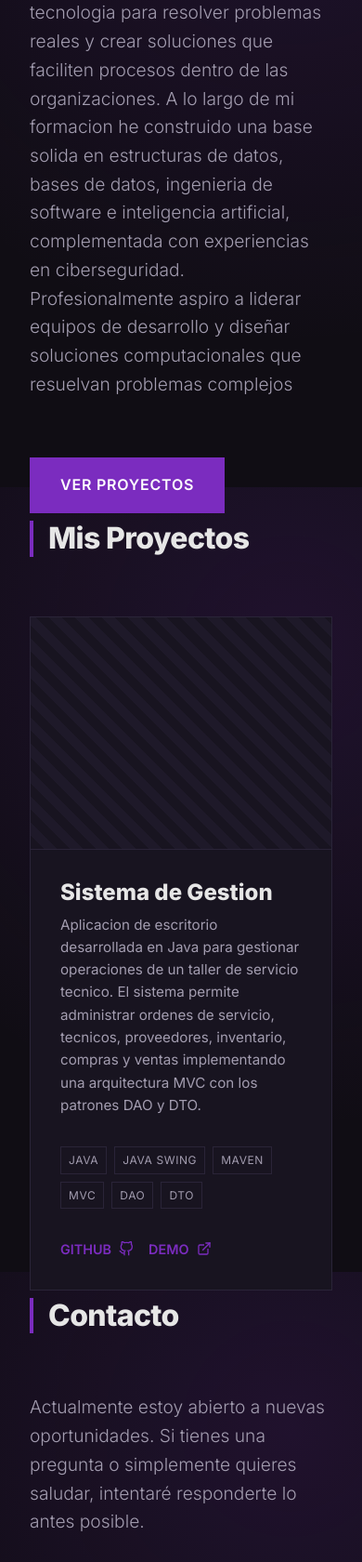
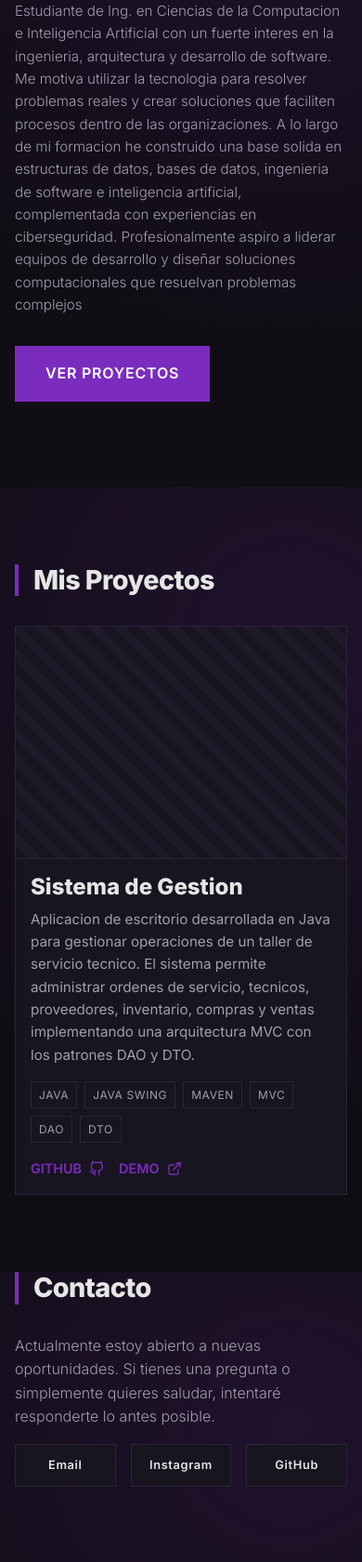
Before and after one commit to milxooo/mi-portafolio, a plain HTML site: page index.html in a window 390 px wide. Shown: the part 320-2000 px from the top of the page at 93% size. Drawn offline with Linux system fonts and the light colour scheme.

Commit message:
Implementacion de un layout mas amigable para dispositivos celulares

```diff
--- a/index.html
+++ b/index.html
@@ -30,8 +30,8 @@
 
             --spacing-sm: 0.5rem;
             --spacing-md: 1rem;
-            --spacing-lg: 2rem;
-            --spacing-xl: 4rem;
+            --spacing-lg: clamp(1rem, 3vw, 2rem);
+            --spacing-xl: clamp(2rem, 6vw, 4rem);
         }
 
         /* RESET MÍNIMO Y RESTRICCIÓN DE BORDES REDONDEADOS */
@@ -145,7 +145,7 @@
         }
 
         .section-title {
-            font-size: 2.5rem;
+            font-size: clamp(1.8rem, 5vw, 2.5rem);
             font-weight: 800;
             letter-spacing: -0.02em;
             margin-bottom: var(--spacing-xl);
@@ -182,8 +182,15 @@
          * con un tono morado muy oscuro para dar sensación de profundidad.
          */
         #inicio {
+            padding-top: 140px; /* Evita que el header fijo sobreponga el contenido en carga inicial */
             justify-content: center;
             align-items: flex-start;
+        }
+
+        @media (min-width: 768px) {
+            #inicio {
+                padding-top: 100px; /* Padding menor en pantallas grandes */
+            }
         }
 
         .hero-subtitle {
@@ -196,14 +203,14 @@
         }
 
         .hero-title {
-            font-size: clamp(3rem, 8vw, 5rem);
+            font-size: clamp(2rem, 6vw, 4.5rem);
             font-weight: 800;
             letter-spacing: -0.03em;
             margin-bottom: var(--spacing-md);
         }
 
         .hero-description {
-            font-size: 1.2rem;
+            font-size: clamp(0.95rem, 3vw, 1.15rem);
             color: var(--text-secondary);
             max-width: 600px;
             margin-bottom: var(--spacing-xl);
@@ -314,30 +321,46 @@
         }
 
         .contact-text {
-            font-size: 1.2rem;
+            font-size: clamp(1rem, 3vw, 1.2rem);
             color: var(--text-secondary);
             font-weight: 300;
         }
 
         .social-links {
             display: flex;
-            flex-wrap: wrap;
             gap: var(--spacing-md);
+            width: 100%;
         }
 
         .social-links a {
-            padding: 1rem 2rem;
+            flex: 1;
+            text-align: center;
+            padding: 0.75rem 0.5rem;
+            font-size: clamp(0.8rem, 2.5vw, 0.95rem);
             border: 1px solid var(--border-color);
             background-color: var(--bg-surface);
             font-weight: 600;
             letter-spacing: 0.05em;
             transition: all 0.3s ease;
+            white-space: nowrap;
         }
 
         .social-links a:hover {
             border-color: var(--accent-color);
             background-color: var(--accent-color);
             color: #fff;
+        }
+
+        @media (min-width: 768px) {
+            .social-links {
+                width: auto;
+            }
+
+            .social-links a {
+                flex: none;
+                padding: 1rem 2rem;
+                font-size: 1rem;
+            }
         }
 
         /* FOOTER */
@@ -395,10 +418,6 @@
 
             nav ul {
                 gap: var(--spacing-md);
-            }
-
-            .section-title {
-                font-size: 2rem;
             }
         }
     </style>
```
